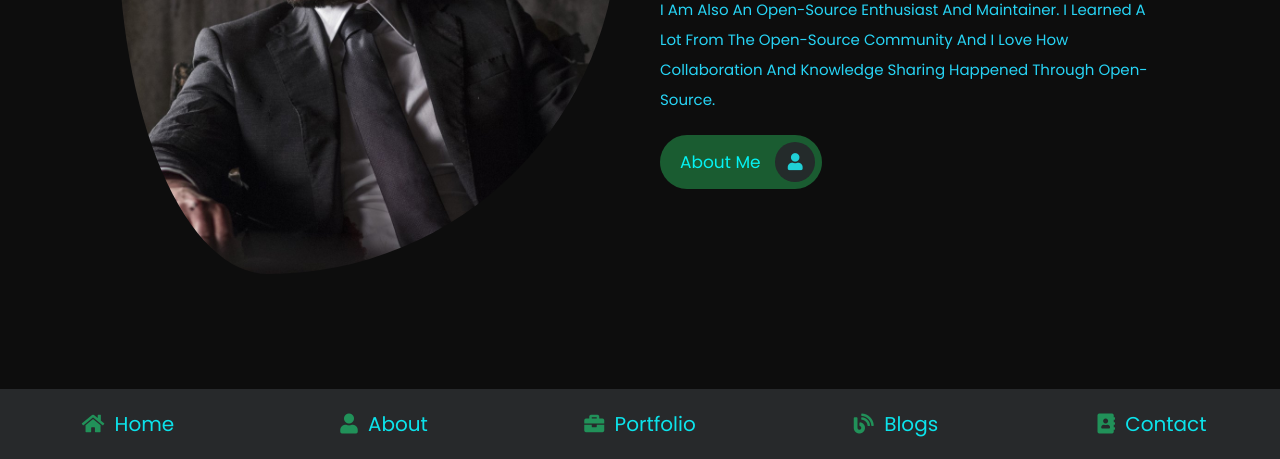
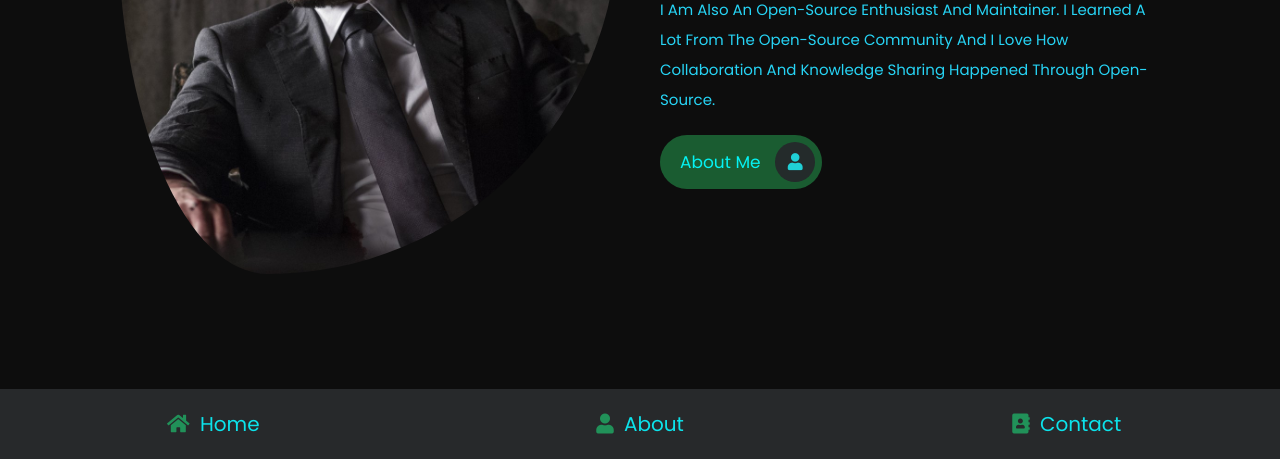
Before and after one commit to Aryan-ji/my-portfolio.github.io, a plain HTML site: page index.html in a window 1280 px wide. Shown: the part 341-800 px from the top of the page. Drawn offline with Linux system fonts and the light colour scheme.

Commit message:
Update index.html

```diff
--- a/index.html
+++ b/index.html
@@ -20,8 +20,8 @@
 <nav class="navbar">
     <a href="index.html"> <i class="fas fa-home"></i> <span>home</span> </a>
     <a href="about.html"> <i class="fas fa-user"></i> <span>about</span> </a>
-    <a href="portfolio.html"> <i class="fas fa-briefcase"></i> <span>portfolio</span> </a>
-    <a href="blogs.html"> <i class="fas fa-blog"></i> <span>blogs</span> </a>
+  <!--  <a href="portfolio.html"> <i class="fas fa-briefcase"></i> <span>portfolio</span> </a>
+    <a href="blogs.html"> <i class="fas fa-blog"></i> <span>blogs</span> </a>-->
     <a href="contact.html"> <i class="fas fa-address-book"></i> <span>contact</span> </a>
 </nav>
 
```
